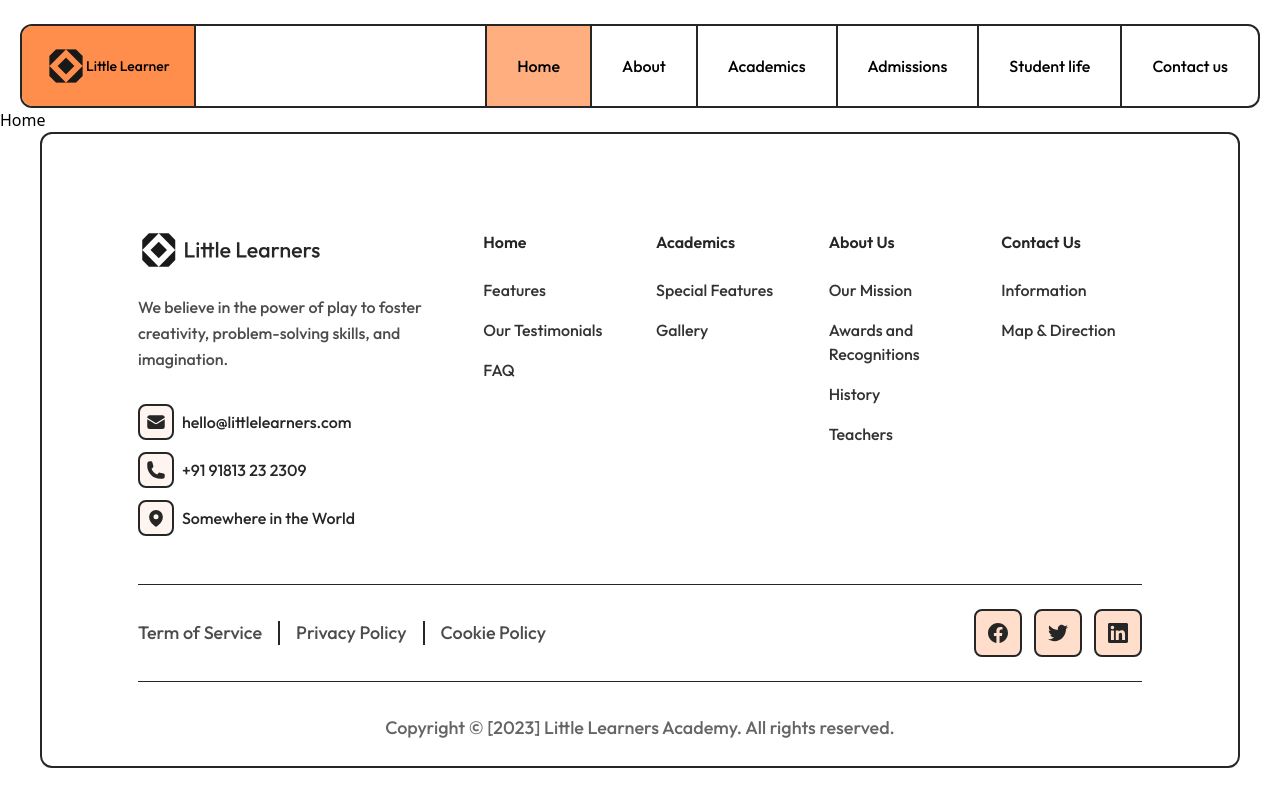
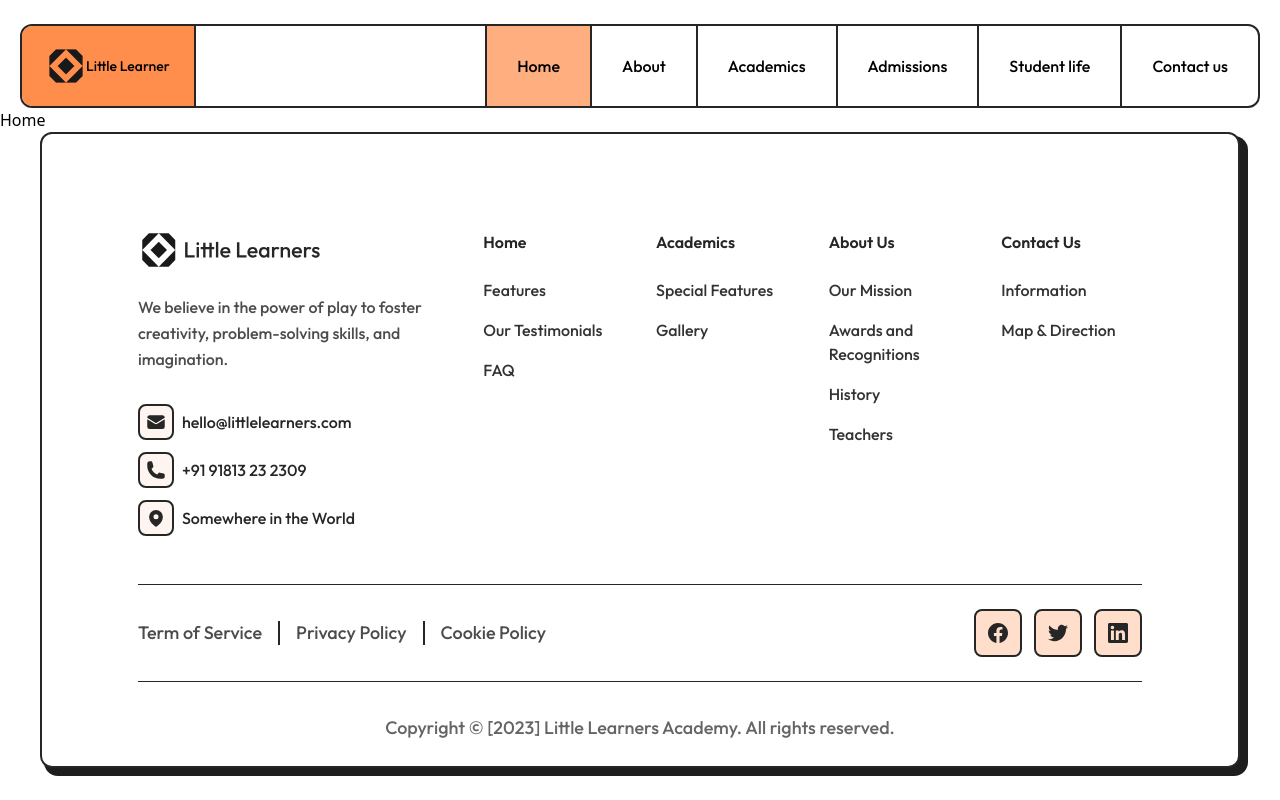
Before and after one commit to AbdoAhmed-Khalifa/little-learners, a Next.js app: page / in a window 1280 px wide. Built offline with nearby package versions, Linux system fonts and the light colour scheme.

Commit message:
make card shadow name in tailwind shadow-card

```diff
--- a/app/_components/footerComponents/Footer.tsx
+++ b/app/_components/footerComponents/Footer.tsx
@@ -7,7 +7,7 @@ import FooterBottom from './FooterBottom';
 
 export default function Footer() {
   return (
-    <footer className="bg-white border-2 rounded-xl  border-dark-15 mx-10">
+    <footer className="bg-white border-2 rounded-xl  border-dark-15 mx-10 shadow-card">
       <div className="mx-auto max-w-screen px-7 pb-6 pt-16 sm:px-6 lg:px-24 lg:pt-24 font-outfit">
         <div className="grid grid-cols-1 gap-8 lg:grid-cols-3">
           <div>
--- a/tailwind.config.ts
+++ b/tailwind.config.ts
@@ -34,6 +34,9 @@ export default {
         outfit: ['var(--font-outfit)'],
         raleway: ['var(--font-raleway)'],
       },
+      boxShadow: {
+        'card': '6px 6px 0px 2px rgba(30,30,30,1)',
+      },
     },
   },
   plugins: [],
```
